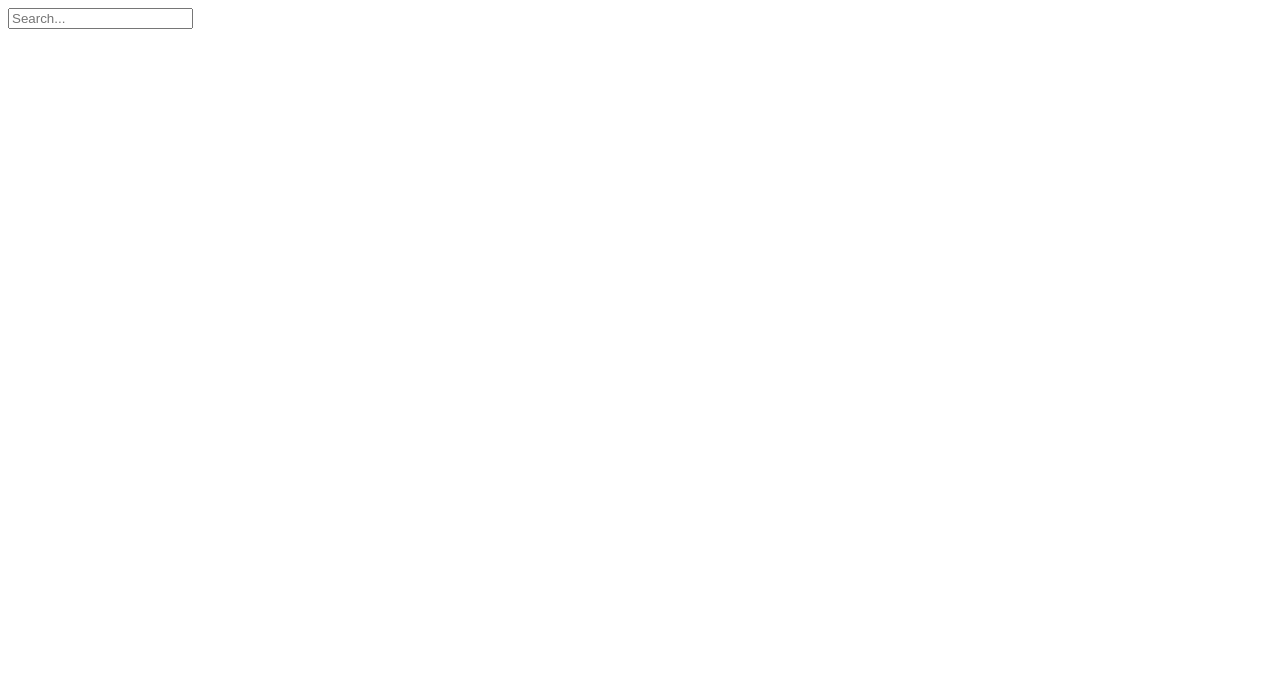
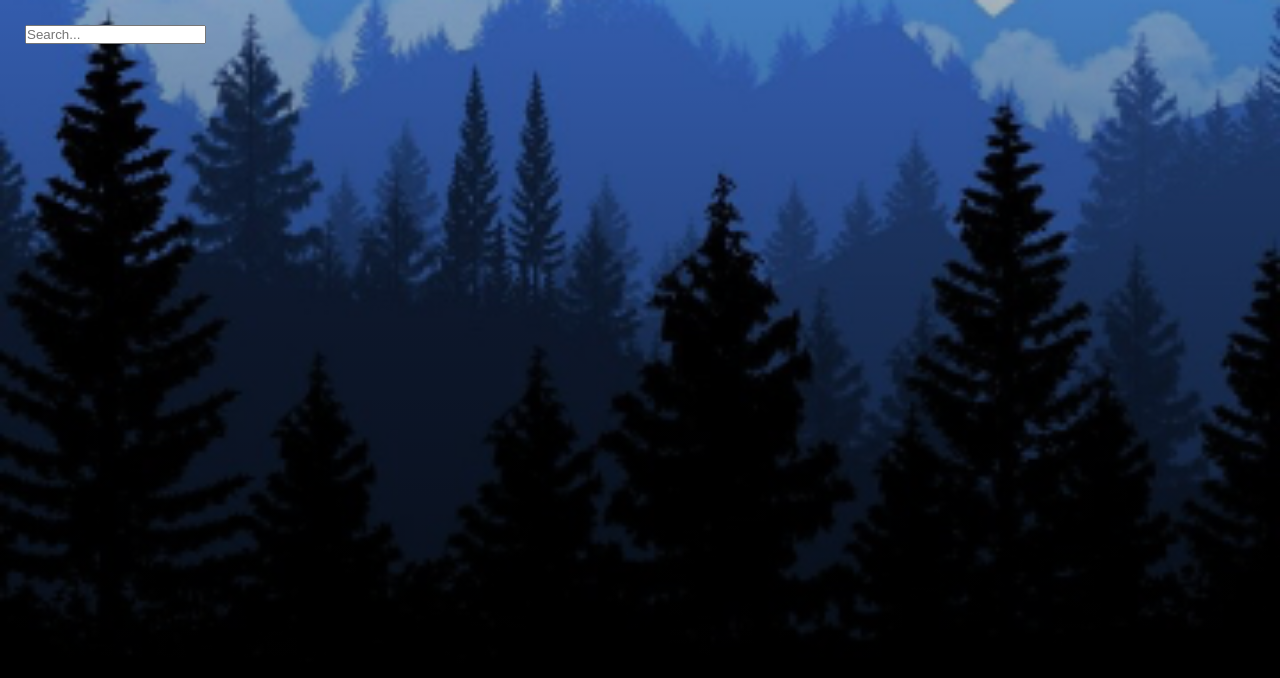
Before and after one commit to ronitafter/weather_app, a Vue app: page / in a window 1280 px wide. Shown: the top 678 px of the page. Built offline with nearby package versions, Linux system fonts and the light colour scheme.

Commit message:
added style 1

```diff
--- a/jsconfig.json
+++ b/jsconfig.json
@@ -1,5 +1,6 @@
 {
   "compilerOptions": {
+    "jsx": "preserve",
     "target": "es5",
     "module": "esnext",
     "baseUrl": "./",
--- a/src/App.vue
+++ b/src/App.vue
@@ -20,6 +20,28 @@ export default {
 
 }
 </script>
-
 <style>
+*{
+  margin: 0;
+  padding: 0;
+  box-sizing: border-box;
+}
+body{
+  font-family: sans-serif, 'Times New Roman', Times, serif;
+}
+#app{
+  background-image: url('./assets/cold-bg.jpg');
+  background-size: cover;
+  background-position: bottom;
+  transition: 0.4s;
+}
+main{
+  min-height: 100vh;
+  padding: 25px;
+  background-image: linear-gradient(to bottom, rgba(0, 0, 0, 0.25), rgba(0, 0, 0, 0.75));
+}
+.search-box{
+  width: 100%;
+  margin-bottom: 30px;
+}
 </style>
```
Also changed, not shown: src/assets/cold-bg.jpg (added), src/assets/warm-bg.jpg (added).
